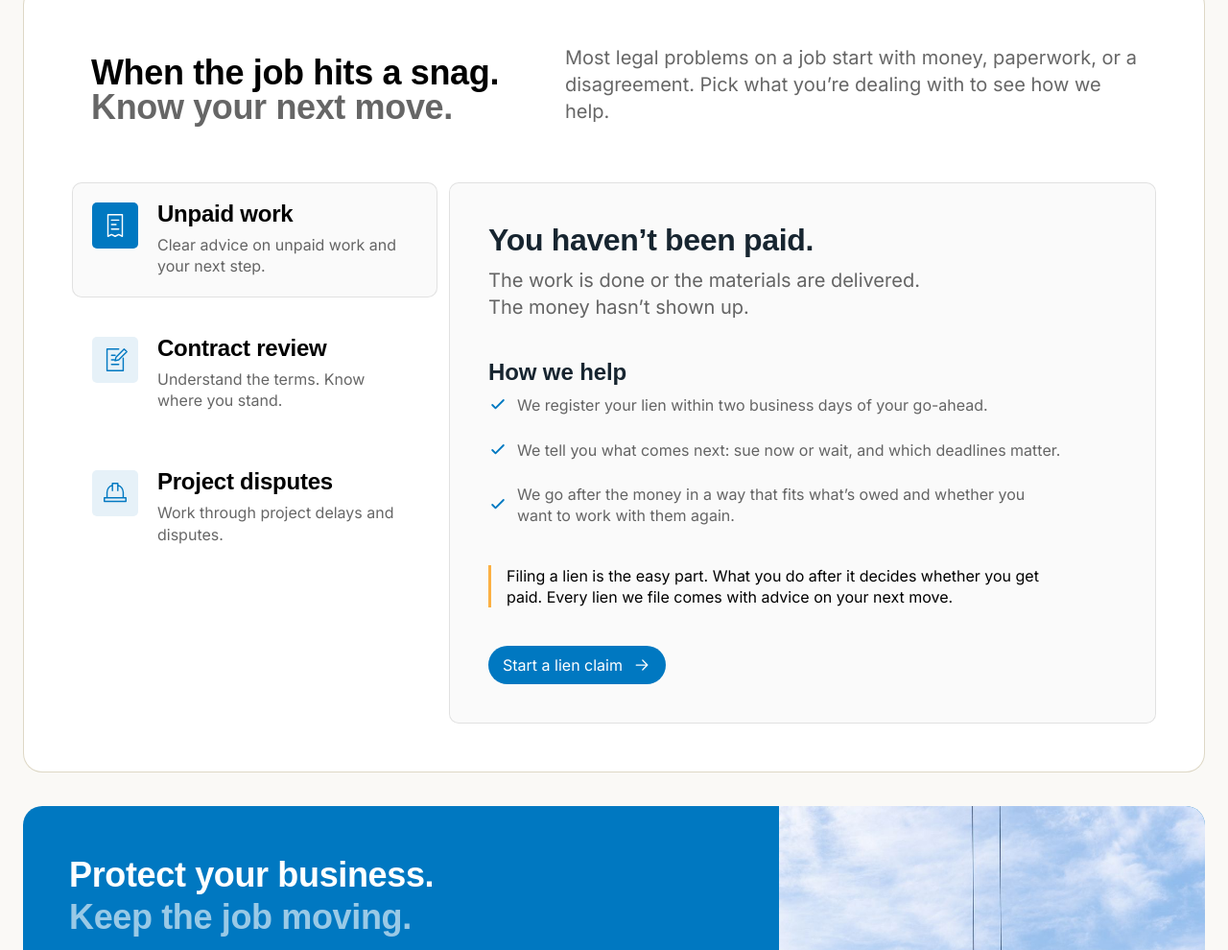
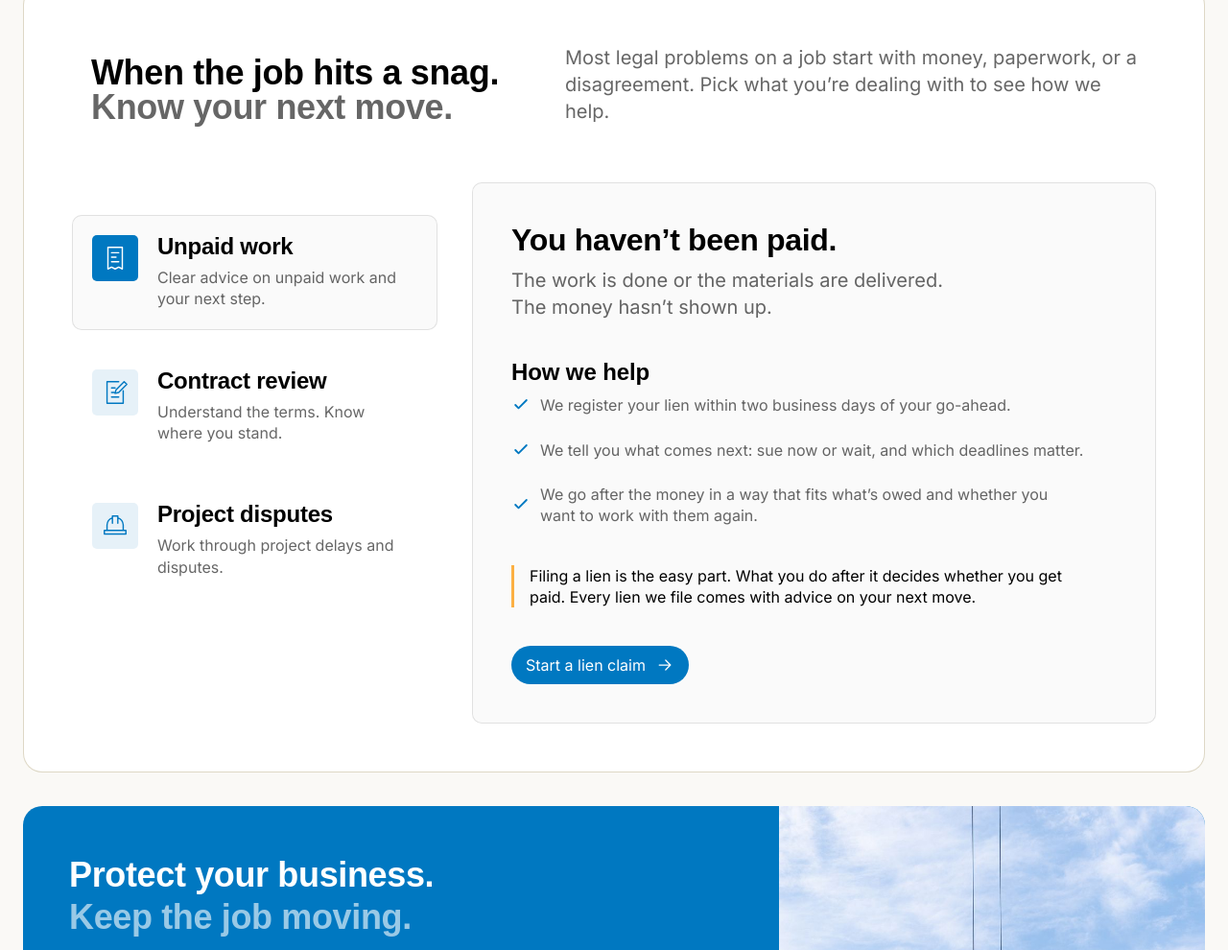
Before and after one commit to ryan-dot-business/LW-Construction-Law, a plain HTML site: page index.html in a window 1280 px wide. Shown: the part 795-1785 px from the top of the page at 96% size. Drawn offline with Linux system fonts and the light colour scheme; a web font is replaced by a local one.

Commit message:
Expertise card spacing (Figma 9:51): 36px gap, tabs drop 34px, black panel headings
Co-Authored-By: Claude Opus 5.5 <noreply@anthropic.com>
Claude-Session: https://claude.ai/code/session_01VpwYWBC3U2UryA8WmTdPdR

```diff
--- a/index.html
+++ b/index.html
@@ -364,6 +364,12 @@ footer address{font-style:normal}
 .hero-media{order:2;-webkit-mask:none;mask:none;width:100%;flex:none;aspect-ratio:16/11}
 .hero-callout{order:3}
 }
+/* Expertise spacing (Figma 9:51, Nov 18): wider gap, tabs drop 34px */
+.help-body{gap:36px;align-items:stretch}
+.help-tabs{padding-top:34px}
+.help-panel h2,.panel-list h3{color:#000}
+@media(max-width:1100px){.help-body{gap:24px}}
+@media(max-width:760px){.help-body{gap:20px}.help-tabs{padding-top:0}}
 </style></head><body>
 <svg style="display:none" xmlns="http://www.w3.org/2000/svg"><symbol id="arrow" viewBox="0 0 24 24"><path d="M5 12h14m-6-6 6 6-6 6"/></symbol><symbol id="mail" viewBox="0 0 24 24"><rect x="3" y="5.5" width="18" height="13" rx="2"/><path d="m3.5 7 8.5 6 8.5-6"/></symbol><symbol id="pay" viewBox="0 0 32 32"><path d="M8 4h16v24l-4-2-4 2-4-2-4 2V4Z M12 10h8m-8 5h5m-5 5h8"/></symbol><symbol id="contract" viewBox="0 0 32 32"><path d="M20 4H7v24h18V14M12 11h4m-4 5h3m-3 5h8M20 16l-4 1 1-4L26 4l3 3-9 9Z"/></symbol><symbol id="project" viewBox="0 0 32 32"><path d="M5 25h22M7 21v-6a9 9 0 0 1 6-8m6 0a9 9 0 0 1 6 8v6M13 13V5h6v8M4 21h24v4H4Z"/></symbol><symbol id="person" viewBox="0 0 32 32"><circle cx="16" cy="10" r="5"/><path d="M6 28v-3a10 10 0 0 1 20 0v3"/></symbol><symbol id="phone" viewBox="0 0 24 24"><path d="M6.6 3.5h2.6l1.5 4-2 1.3a11 11 0 0 0 6.5 6.5l1.3-2 4 1.5v2.6a2 2 0 0 1-2.2 2A16.5 16.5 0 0 1 4.6 5.7a2 2 0 0 1 2-2.2Z"/></symbol><symbol id="check" viewBox="0 0 24 24"><path d="m5 12 4 4L19 6"/></symbol></svg>
 <header><a href="#" aria-label="LW Construction Law home"><img src="logo.svg" alt="LW Construction Law"></a><nav><a href="#help">How we help</a><a href="#team">Our people</a><button type="button" class="round" data-open-contact aria-label="Contact our team"><svg class="icon" aria-hidden="true"><use href="#mail"/></svg></button></nav></header>
```
